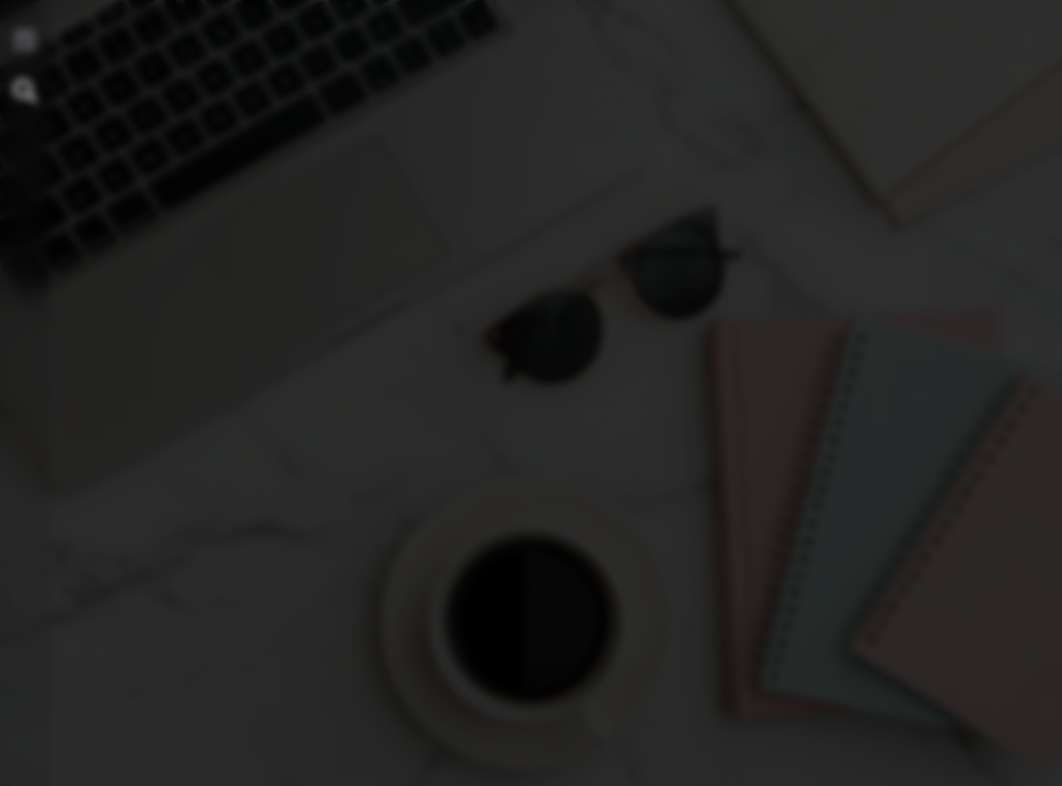
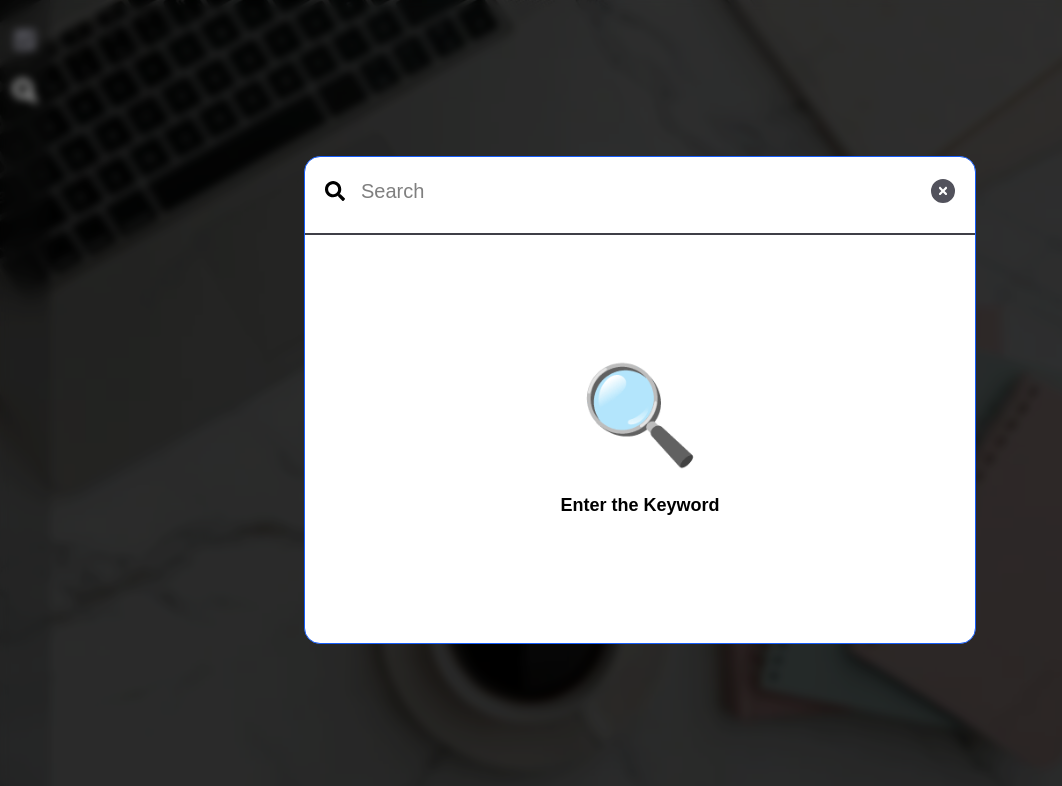
Before and after one commit to HaimiyaWasn/todoApp, a Next.js app: page / in a window 1280 px wide. Both pictures are taken after a click on the button 24 px from the left and 91 px from the top of the page. Shown: the top 786 px of the page, without its empty margins (0-1062 px from the left). Built offline with nearby package versions, Linux system fonts and the light colour scheme.

Commit message:
Update code

```diff
--- a/app/components/ModalSearch.tsx
+++ b/app/components/ModalSearch.tsx
@@ -1,6 +1,8 @@
 "use state";
 
 import { useEffect, useState } from "react";
+import { FaSearch } from "react-icons/fa";
+import { FaCircleXmark } from "react-icons/fa6";
 
 type Props = {
   openModal: boolean;
@@ -8,6 +10,8 @@ type Props = {
 };
 
 export default function ModalSearch({ openModal, closeModal }: Props) {
+  const [isFocused, setIsFocused] = useState(false);
+
   useEffect(() => {
     if (openModal) {
       document.body.style.overflow = "hidden";
@@ -32,6 +36,43 @@ export default function ModalSearch({ openModal, closeModal }: Props) {
           ? "bg-black/25 backdrop-blur-xs opacity-100 visible"
           : "bg-black/0 opacity-0 invisible"
       }`}
-    ></div>
+    >
+      <div
+        onClick={(e) => e.stopPropagation()}
+        className={`bg-white rounded-2xl border border-blue-600 w-full max-w-2xl mx-5 overflow-hidden transform transition-all duration-300 ${
+          openModal
+            ? "scale-100 translate-y-0 opacity-100"
+            : "scale-95 translate-y-5 opacity-0"
+        }`}
+      >
+        <div className="flex items-center gap-4 p-5">
+          <FaSearch size={20} className="text-black" />
+          <input
+            type="text"
+            placeholder="Search"
+            className="flex-1 bg-transparent outline-none w-full text-black text-xl"
+            onFocus={() => setIsFocused(true)}
+            onBlur={() => setIsFocused(false)}
+          />
+          <FaCircleXmark
+            onClick={handleCloseModal}
+            size={24}
+            className="text-zinc-600 hover:text-black cursor-pointer transition"
+          />
+        </div>
+
+        <div className={`my-2 h-0.5 transition-colors duration-300 ${
+          isFocused
+            ? "bg-blue-600"
+            : "bg-zinc-700"
+        }`} />
+
+        <div className="h-100 flex flex-col items-center justify-center text-black gap-7">
+          <div className="text-8xl">🔍</div>
+
+          <p className="font-bold text-lg">Enter the Keyword</p>
+        </div>
+      </div>
+    </div>
   );
 }
--- a/app/layouts/SideBar.tsx
+++ b/app/layouts/SideBar.tsx
@@ -17,7 +17,7 @@ export default function SideBar() {
 
   return (
     <>
-      <aside className="fixed left-0 top-0 items-center justify-between h-screen w-12.5 bg-black/5 border-r border-black/10 backdrop-blur-lg hidden md:flex flex-col items py-7">
+      <aside className="fixed left-0 top-0 items-center justify-between h-screen w-12.5 bg-black/10 border-r border-black/15 backdrop-blur-lg hidden md:flex flex-col items py-7">
         <div className="flex flex-col gap-5">
           <div
             className="tooltip tooltip-right before:ml-3 after:ml-3"
```
